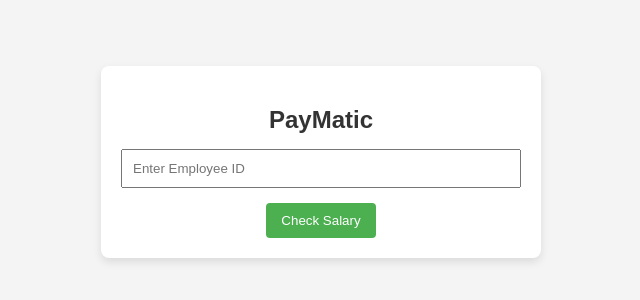
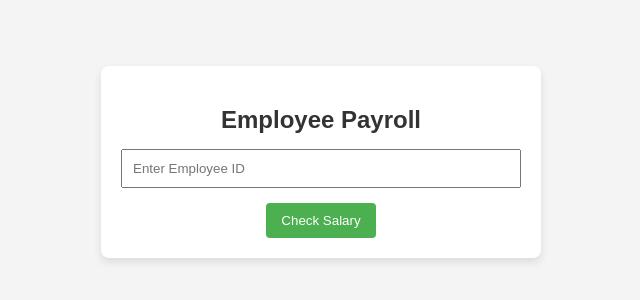
Before and after one commit to QQ07/CCA, a website: page index.html in a window 1280 px wide. Shown: the part 228-528 px from the top of the page, without its empty margins (319-959 px from the left). Drawn offline with Linux system fonts and the light colour scheme.

Commit message:
nameChange

```diff
--- a/index.html
+++ b/index.html
@@ -106,7 +106,7 @@
 <body>
     <div class="container">
         <div id="employee-card">
-            <h2>PayMatic</h2>
+            <h2>Employee Payroll</h2>
             <input type="text" id="employee-id-input" placeholder="Enter Employee ID">
             <button onclick="checkSalary()" id="check-salary-btn">Check Salary</button>
             <table id="salary-table" class="hidden">
```
